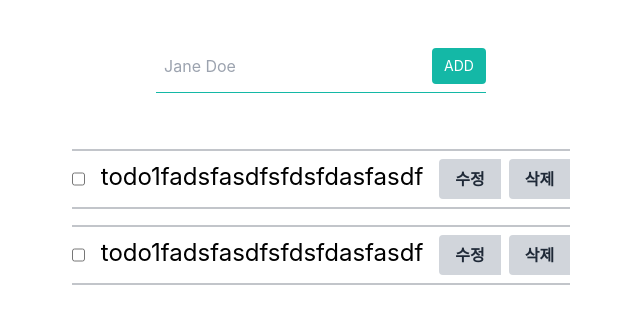
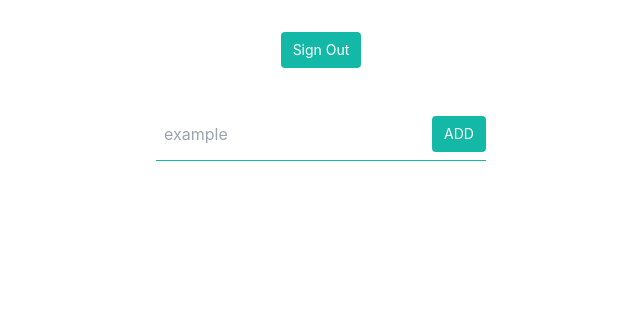
Before and after one commit to SeungGukYoo/wanted-pre-onboarding-frontend, a React (Create React App) app: page /todo in a window 1280 px wide. Shown: the top 324 px of the page, without its empty margins (319-959 px from the left). Built offline with nearby package versions, Linux system fonts and the light colour scheme; sample sign-in values are in the browser's storage.

Commit message:
todo 목록 보여주기 위한 기능 추가, 각각의 todo 컴포넌트로 분리

```diff
--- a/src/components/List.tsx
+++ b/src/components/List.tsx
@@ -1,39 +1,85 @@
-import React from "react";
+import axios from "axios";
+import React, { useCallback, useEffect, useState } from "react";
+import { useNavigate } from "react-router";
+import Todo from "./Todo";
+
+interface TodoType {
+  id: number;
+  todo: string;
+  isCompleted: boolean;
+  userId: number;
+}
 
 const List = () => {
+  const navigation = useNavigate();
+  const [todo, setTodo] = useState("");
+  const [todos, setTodos] = useState<TodoType[] | []>(() => {
+    const localStorageTodos = localStorage.getItem("todos");
+    return localStorageTodos ? JSON.parse(localStorageTodos) : [];
+  });
+  const signOut = useCallback(() => {
+    localStorage.removeItem("jwt_token");
+    localStorage.removeItem("todos");
+    navigation("/");
+  }, [navigation]);
+
+  const addTodo = async (e: React.MouseEvent<HTMLButtonElement, MouseEvent>) => {
+    e.preventDefault();
+    await axios({
+      url: "https://www.pre-onboarding-selection-task.shop/todos",
+      method: "POST",
+      headers: {
+        "Authorization": `Bearer ${localStorage.getItem("jwt_token")}`,
+        "Content-Type": "application/json",
+      },
+      data: {
+        todo,
+      },
+    })
+      .then((result) => {
+        setTodos(() => [...todos, result.data]);
+        setTodo("");
+      })
+      .catch((err) => console.log(err.response));
+  };
+  useEffect(() => {
+    if (!localStorage.getItem("jwt_token")) navigation("/");
+  }, [navigation]);
+
+  useEffect(() => {
+    localStorage.setItem("todos", JSON.stringify(todos));
+  }, [todos]);
+  console.log(todos);
   return (
     <div className="max-w-[1024px] mx-auto flex flex-col justify-center items-center">
+      <button
+        className="flex-shrink-0 bg-teal-500 hover:bg-teal-700 border-teal-500 hover:border-teal-700 text-sm border-4 text-white py-1 px-2 mt-8 rounded"
+        onClick={signOut}
+      >
+        Sign Out
+      </button>
       <div className="my-10 flex items-center border-b border-teal-500 py-2">
         <input
           className="appearance-none bg-transparent border-none w-full text-gray-700 mr-3 py-1 px-2 leading-tight focus:outline-none"
           type="text"
-          placeholder="Jane Doe"
-          aria-label="Full name"
+          placeholder="example"
+          data-testid="new-todo-input"
+          value={todo}
+          onChange={(e) => setTodo(e.target.value)}
         />
         <button
           className="flex-shrink-0 bg-teal-500 hover:bg-teal-700 border-teal-500 hover:border-teal-700 text-sm border-4 text-white py-1 px-2 rounded"
           type="button"
+          data-testid="new-todo-add-button"
+          onClick={addTodo}
         >
           ADD
         </button>
       </div>
       <ul className="">
-        <li className="flex my-4 py-2 border-y-2 border-gray-700/30 ">
-          <input className="mr-4" type="checkbox" name="" id="" />
-          <p className=" text-[24px] mr-4 min-w-[250px] line-clamp-1">todo1fadsfasdfsfdsfdasfasdf</p>
-          <button className="mr-2 bg-gray-300 hover:bg-gray-400 text-gray-800 font-bold py-2 px-4 rounded-l">
-            수정
-          </button>
-          <button className="bg-gray-300 hover:bg-gray-400 text-gray-800 font-bold py-2 px-4 rounded-l">삭제</button>
-        </li>
-        <li className="flex my-4 py-2 border-y-2 border-gray-700/30 ">
-          <input className="mr-4" type="checkbox" name="" id="" />
-          <p className=" text-[24px] mr-4 min-w-[250px] line-clamp-1">todo1fadsfasdfsfdsfdasfasdf</p>
-          <button className="mr-2 bg-gray-300 hover:bg-gray-400 text-gray-800 font-bold py-2 px-4 rounded-l">
-            수정
-          </button>
-          <button className="bg-gray-300 hover:bg-gray-400 text-gray-800 font-bold py-2 px-4 rounded-l">삭제</button>
-        </li>
+        {todos.map((todo) => (
+          <Todo key={todo.id} data={todo} />
+        ))}
       </ul>
     </div>
   );
```
